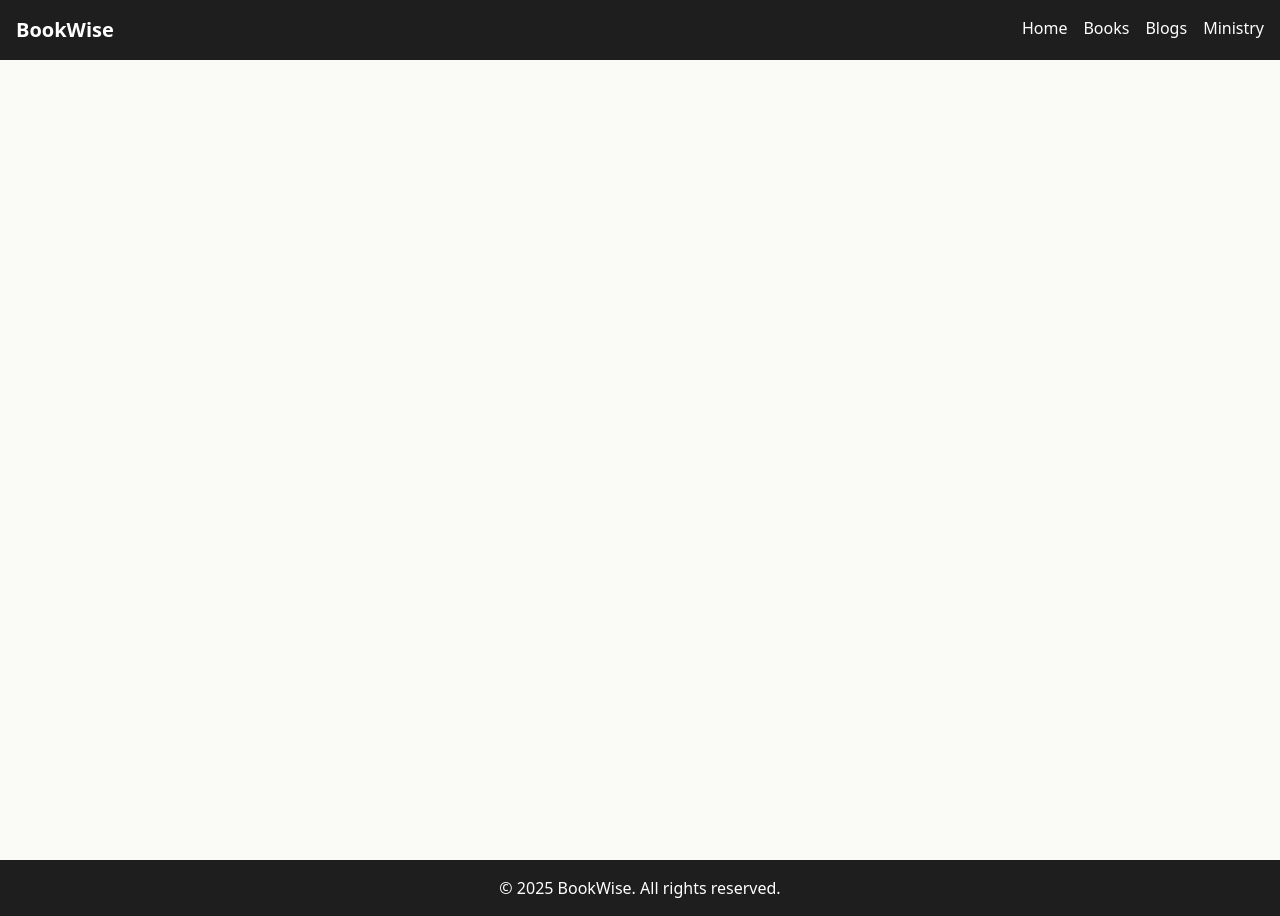
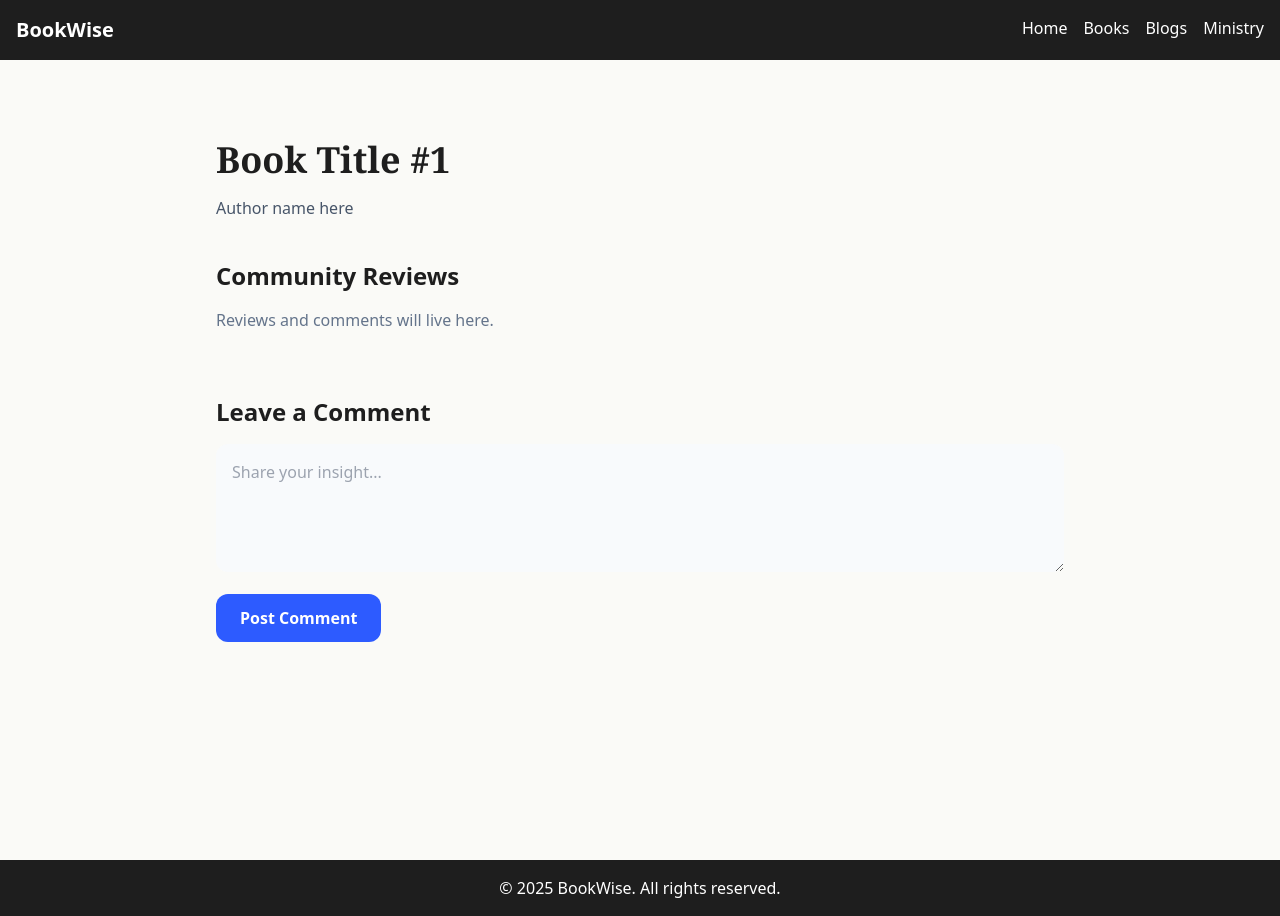
Before and after one commit to chamanoS/Torah_Ministries, a React app in the folder frontend/: page /books/1 in a window 1280 px wide. Built offline with nearby package versions, Linux system fonts and the light colour scheme; the HTML template or start-up script is replaced by a standard one.

Commit message:
adding the book section

```diff
--- a/frontend/src/App.jsx
+++ b/frontend/src/App.jsx
@@ -6,6 +6,7 @@ import Home from "./pages/Home.jsx";
 import Books from "./pages/Books.jsx";
 import Blogs from "./pages/Blogs.jsx";
 import Ministry from "./pages/Ministry.jsx";
+import BookDetails from "./pages/BookDetails.jsx";
 
 export default function App() {
   return (
@@ -15,6 +16,7 @@ export default function App() {
         <Routes>
           <Route path="/" element={<Home />} />
           <Route path="/books" element={<Books />} />
+          <Route path="/books/:id" element={<BookDetails />} />
           <Route path="/blogs" element={<Blogs />} />
           <Route path="/ministry" element={<Ministry />} />
         </Routes>
--- /dev/null
+++ b/frontend/src/pages/BookDetails.jsx
@@ -0,0 +1,36 @@
+import { useParams } from "react-router-dom";
+
+export default function BookDetails() {
+  const { id } = useParams();
+
+  return (
+    <div className="max-w-4xl mx-auto px-6 py-20">
+      <h1 className="text-4xl font-serif font-bold mb-4">
+        Book Title #{id}
+      </h1>
+
+      <p className="text-slate-600 mb-10">
+        Author name here
+      </p>
+
+      <section className="mb-16">
+        <h2 className="text-2xl font-bold mb-4">Community Reviews</h2>
+        <p className="text-slate-500">
+          Reviews and comments will live here.
+        </p>
+      </section>
+
+      <section>
+        <h2 className="text-2xl font-bold mb-4">Leave a Comment</h2>
+        <textarea
+          className="w-full p-4 rounded-xl bg-slate-50 outline-none"
+          rows={4}
+          placeholder="Share your insight..."
+        />
+        <button className="mt-4 bg-accent text-white px-6 py-3 rounded-xl font-bold">
+          Post Comment
+        </button>
+      </section>
+    </div>
+  );
+}
--- a/frontend/src/pages/Home.jsx
+++ b/frontend/src/pages/Home.jsx
@@ -12,7 +12,7 @@ import {
   ArrowRight,
 } from "lucide-react";
 
-const BOOK_TABLE = [
+const BOOKS = [
   { id: 1, title: "The Path of the Just", author: "Ramchal", file: "/downloads/path-of-the-just.pdf" },
   { id: 2, title: "Garden of Emuna", author: "Shalom Arush", file: "/downloads/garden-of-emuna.pdf" },
   { id: 3, title: "The Kuzari", author: "Yehuda HaLevi", file: "/downloads/kuzari.pdf" },
@@ -97,7 +97,7 @@ export default function Home() {
         </div>
       </section>
 
-      {/* LIBRARY + COMMUNITY */}
+      LIBRARY + COMMUNITY
       <section className="max-w-7xl mx-auto px-6 grid lg:grid-cols-3 gap-12 pb-24">
 
         {/* BOOK GRID */}
@@ -163,6 +163,63 @@ export default function Home() {
         </aside>
       </section>
 
+{/* BOOK DOWNLOAD TABLE */}
+<section className="max-w-7xl mx-auto px-6 pb-32">
+  <h2 className="text-3xl font-bold mb-6 flex items-center gap-2">
+    <BookOpen className="text-accent" />
+    Books Ready for Download
+  </h2>
+
+  <div className="overflow-hidden rounded-2xl border bg-white shadow-sm">
+    <table className="w-full text-left">
+      <thead className="bg-slate-50 text-slate-600 text-sm uppercase tracking-wider">
+        <tr>
+          <th className="px-6 py-4">Book</th>
+          <th className="px-6 py-4">Author</th>
+          <th className="px-6 py-4 text-right">Action</th>
+        </tr>
+      </thead>
+      <tbody>
+        {BOOKS.map((book, idx) => (
+          <tr
+            key={book.id}
+            className={`border-t hover:bg-amber-50/40 transition ${
+              idx % 2 === 0 ? "bg-white" : "bg-slate-50/40"
+            }`}
+          >
+            <td className="px-6 py-4 font-semibold">
+              <a
+                href={`/books/${book.id}`}
+                className="text-accent hover:underline"
+              >
+                {book.title}
+              </a>
+            </td>
+            <td className="px-6 py-4 text-slate-600">
+              {book.author}
+            </td>
+            <td className="px-6 py-4 text-right">
+              <a
+                href={book.file}
+                className="inline-flex items-center gap-2 text-sm font-bold text-slate-900 hover:text-accent"
+                download
+              >
+                <Download size={16} />
+                Download
+              </a>
+            </td>
+          </tr>
+        ))}
+      </tbody>
+    </table>
+  </div>
+
+  <p className="text-sm text-slate-500 mt-4">
+    Click a book title to read reviews, reflections, and community insights.
+  </p>
+</section>
+
+
       {/* REVIEW MODAL */}
       <AnimatePresence>
         {open && (
```
